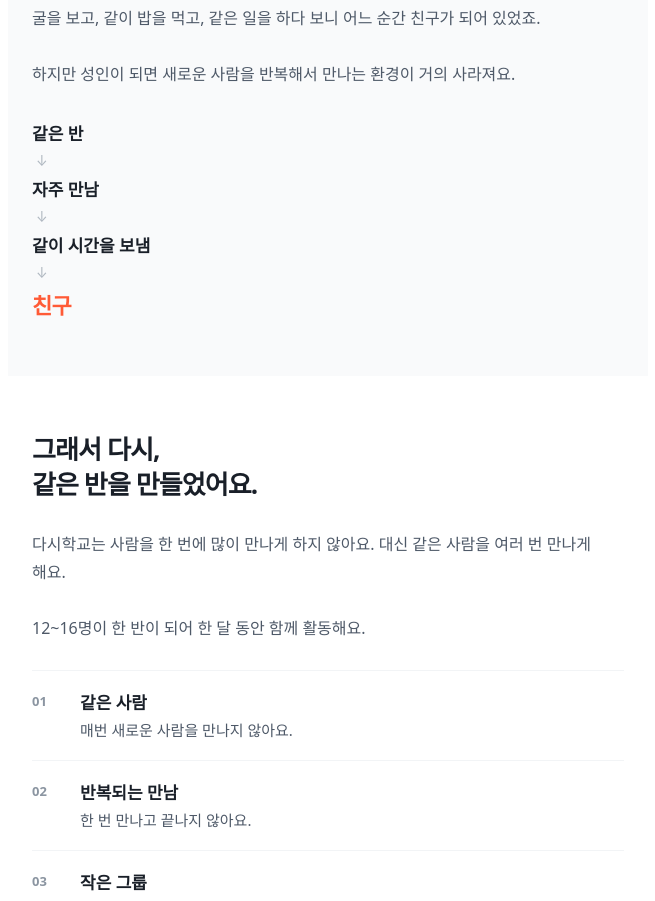
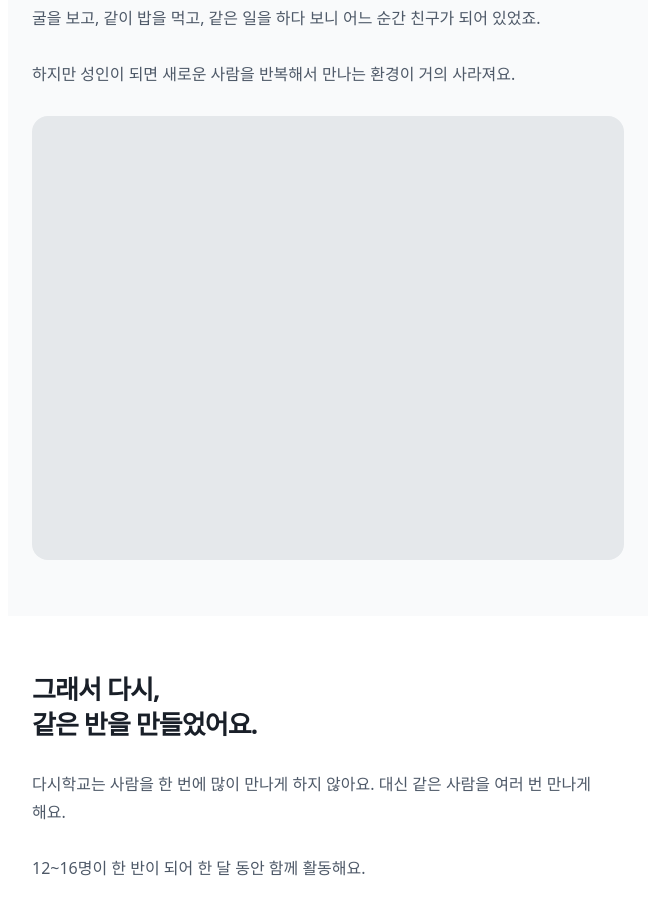
Before and after one commit to codingnakta/dasischool, a Next.js app in the folder web/: page / in a window 1280 px wide. Shown: the part 1129-2030 px from the top of the page, without its empty margins (312-967 px from the left). Built offline with nearby package versions, Linux system fonts and the light colour scheme; a web font is replaced by a local one.

Commit message:
문제 제기 섹션: 세로 플로우 제거, 사진 자리(4:3)로 교체
ABOUT_PHOTO 에 경로를 넣으면 표시. 없으면 연한 회색 상자.

Co-Authored-By: Claude Fable 5.1 <noreply@anthropic.com>
Claude-Session: https://claude.ai/code/session_01KBYrVTcswBbsMXsTkoPoZu

```diff
--- a/web/app/landing.module.css
+++ b/web/app/landing.module.css
@@ -287,31 +287,20 @@
   text-decoration: none;
 }
 
-/* 문제 제기: 세로 플로우 */
-.flow {
-  display: flex;
-  flex-direction: column;
-  align-items: flex-start;
-  gap: 6px;
-  padding-top: 4px;
+/* 본문 중간 사진 자리 (4:3). 사진이 없으면 연한 회색 상자 */
+.figure {
+  width: 100%;
+  aspect-ratio: 4 / 3;
+  border-radius: 16px;
+  overflow: hidden;
+  background: #e5e8eb;
 }
 
-.flowItem {
-  font-weight: 700;
-  font-size: 17px;
-}
-
-.flowArrow {
-  color: #b0b8c1;
-  font-size: 14px;
-  padding-left: 4px;
-}
-
-.flowEnd {
-  font-weight: 800;
-  font-size: 22px;
-  letter-spacing: -0.03em;
-  color: var(--accent);
+.figure img {
+  width: 100%;
+  height: 100%;
+  object-fit: cover;
+  display: block;
 }
 
 /* 해결: 번호 리스트 */
--- a/web/app/page.tsx
+++ b/web/app/page.tsx
@@ -18,6 +18,7 @@ export const metadata: Metadata = {
 // 사진은 아직 미정. 준비되면 public/ 에 넣고 여기 경로를 채우면 된다.
 const HERO_PHOTO: string | null = '/hero.webp';
 const FINAL_PHOTO: string | null = null;
+const ABOUT_PHOTO: string | null = null; // 문제 제기 섹션 (가로 4:3)
 const STUDENT_PHOTO: string | null = '/student.webp'; // 없으면 닉네임 첫 글자로 표시
 
 const WEEKS = [
@@ -89,15 +90,7 @@ export default function Home() {
       <section id="about" className={`${s.section} ${s.alt}`}>
         <h2 className={s.h2}>친구를 만드는 방법이 어려워진 게 아니라<br />친구가 생길 환경이 <span style={{ whiteSpace: 'nowrap' }}>사라진 건 아닐까요?</span></h2>
         <p className={s.body}>학교에서는 친구를 만들기 위해 사람을 찾아다니지 않았어요. 같은 반에 배정되고, 매일 얼굴을 보고, 같이 밥을 먹고, 같은 일을 하다 보니 어느 순간 친구가 되어 있었죠.<br /><br />하지만 성인이 되면 새로운 사람을 반복해서 만나는 환경이 거의 사라져요.</p>
-        <div className={s.flow}>
-          <span className={s.flowItem}>같은 반</span>
-          <span className={s.flowArrow}>↓</span>
-          <span className={s.flowItem}>자주 만남</span>
-          <span className={s.flowArrow}>↓</span>
-          <span className={s.flowItem}>같이 시간을 보냄</span>
-          <span className={s.flowArrow}>↓</span>
-          <span className={s.flowEnd}>친구</span>
-        </div>
+        <div className={s.figure}>{ABOUT_PHOTO && <img src={ABOUT_PHOTO} alt="" />}</div>
       </section>
 
       <section className={s.section}>
```
Also changed, not shown: 1 other file (tests, documents, lock files or other folders).
